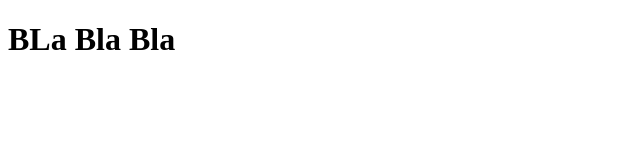
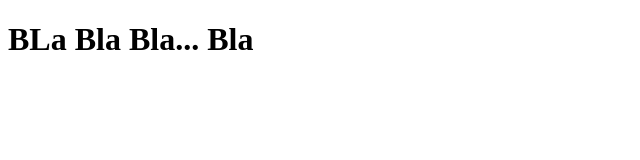
Before and after one commit to Jadisak/gir101, a plain HTML site: page index.html in a window 1280 px wide. Shown: the whole page, without its empty margins (0-640 px from the left). Drawn offline with Linux system fonts and the light colour scheme.

Commit message:
Update and rename iindex.html to index.html

```diff
--- a/iindex.html
+++ b/index.html
@@ -6,6 +6,6 @@
     <title>GIT101</title>
 </head>
 <body>
-    <h1>BLa Bla Bla   </h1>
+    <h1>BLa Bla Bla... Bla</h1>
 </body>
 </html>
```
